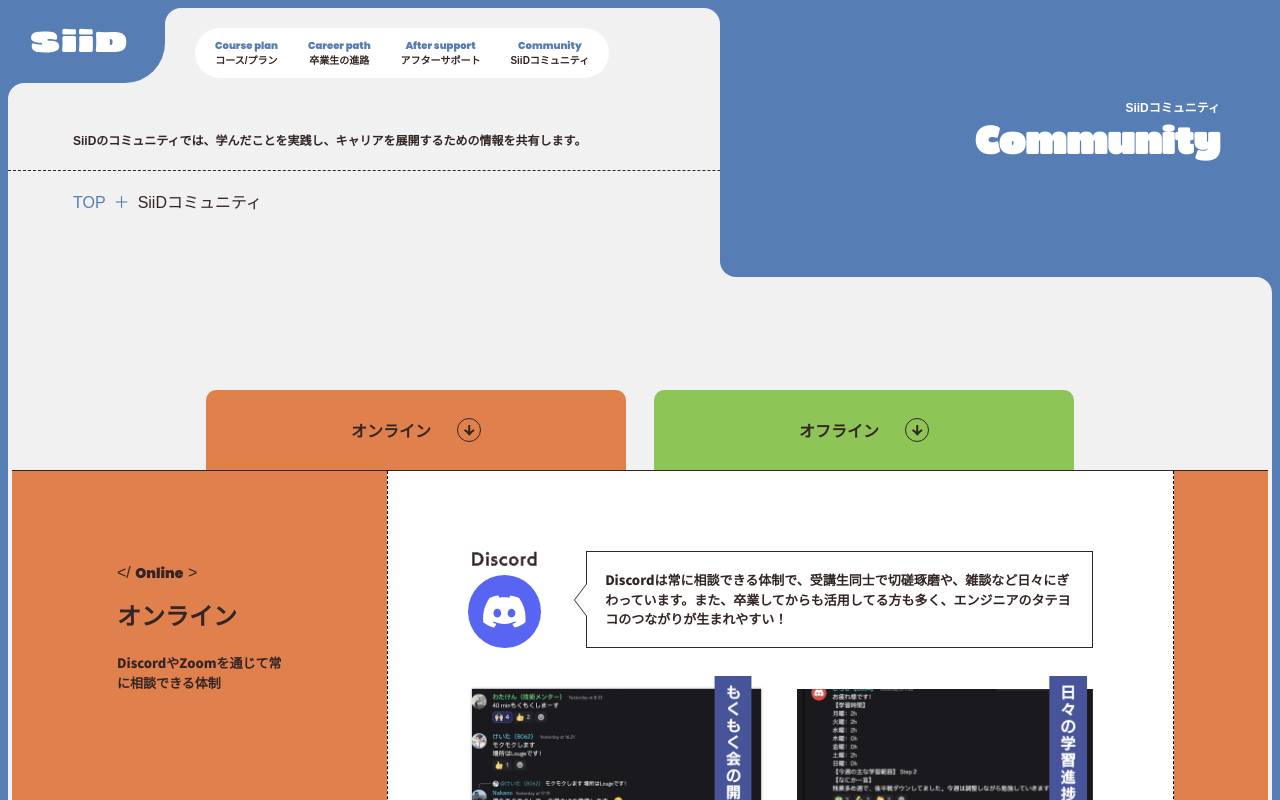
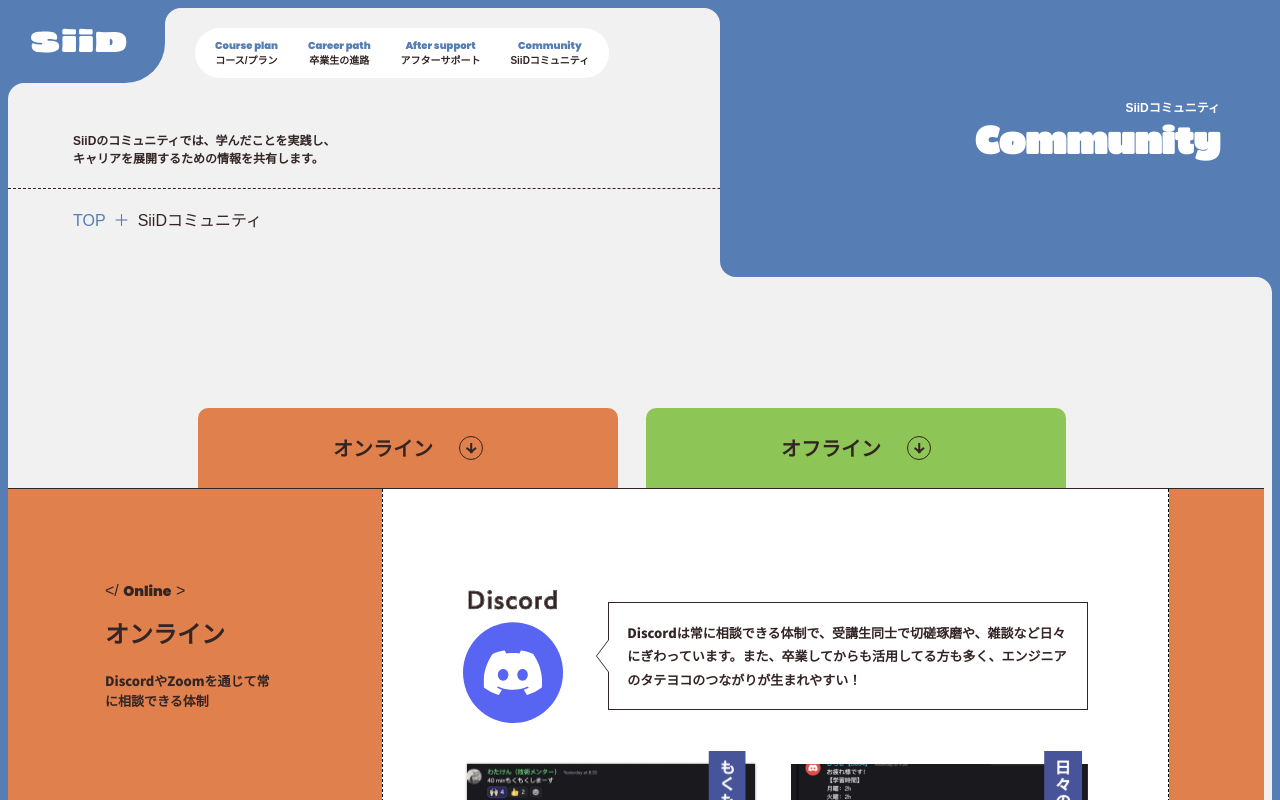
Before and after one commit to seito-developer/siid-web, a Next.js app: page /community in a window 1280 px wide. Shown: the top 800 px of the page. Built offline with nearby package versions, Linux system fonts and the light colour scheme.

Commit message:
css修正

```diff
--- a/src/app/(LowerPages)/community/Community.module.css
+++ b/src/app/(LowerPages)/community/Community.module.css
@@ -1,4 +1,9 @@
 .community {
-  width: calc(100% + (20px * 2));
-  margin-left: -20px;
+  width: calc(100% + ((32px - 8px) * 2));
+  margin-left: -24px;
 }
+@media screen and (min-width: 1280px) {
+  .community {
+    margin-left: -32px;
+  }
+}
--- a/src/components/Community/Tab/Tab.module.css
+++ b/src/components/Community/Tab/Tab.module.css
@@ -18,7 +18,7 @@
   display: flex;
   justify-content: center;
   gap: 8px;
-  font-size: 14px;
+  font-size: 16px;
   font-weight: 600;
   font-family: var(--font-noto-sans-jp);
 }
@@ -42,6 +42,6 @@
     height: 80px;
     flex-direction: row;
     gap: 26px;
-    font-size: 16px;
+    font-size: 20px;
   }
 }
--- a/src/components/Community/Voice/Voice.module.css
+++ b/src/components/Community/Voice/Voice.module.css
@@ -93,7 +93,7 @@
     padding-top: 0;
     padding-left: 300px;
   }
-  .Voice__Lanes:nth-child(n + 4) {
+  .Voice__Lane:nth-child(n + 4) {
     display: block;
   }
   .Voice__Bubble {
--- a/src/components/Community/blocks/BlockInner/Discord/Discord.module.css
+++ b/src/components/Community/blocks/BlockInner/Discord/Discord.module.css
@@ -1,7 +1,7 @@
 .Discord__Images {
   display: flex;
   flex-direction: column;
-  gap: 32px;
+  gap: 24px;
 }
 .Discord__Item {
   width: 100%;
--- a/src/components/Community/blocks/ContentBlock/ContentBlock.module.css
+++ b/src/components/Community/blocks/ContentBlock/ContentBlock.module.css
@@ -1,7 +1,7 @@
 .ContentBlock {
   display: flex;
   align-items: center;
-  gap: 26px;
+  gap: 42px;
   margin-bottom: 24px;
 }
 .ContentBlock__Title {
@@ -28,30 +28,31 @@
   font-family: var(--font-noto-sans-jp);
   font-weight: bold;
   letter-spacing: 1.3;
+  line-height: 1.8;
 }
 .ContentBlock__Balloon::before {
   content: "";
   position: absolute;
   top: 30%;
   transform: translateY(-50%);
-  left: -13px;
+  left: -21px;
   width: 0;
   height: 0;
   border-top: 16px solid transparent;
   border-bottom: 16px solid transparent;
-  border-right: 12px solid #3a2a2a;
+  border-right: 20px solid #3a2a2a;
 }
 .ContentBlock__Balloon::after {
   content: "";
   position: absolute;
   top: 30%;
   transform: translateY(-50%);
-  left: -12px;
+  left: -20px;
   width: 0;
   height: 0;
   border-top: 16px solid transparent;
   border-bottom: 16px solid transparent;
-  border-right: 12px solid #fff;
+  border-right: 20px solid #fff;
 }
 
 @media screen and (min-width: 1280px){
@@ -73,7 +74,7 @@
     font-weight: bold;
   }
   .ContentBlock__ServiceIcon {
-    height: 97px;
+    height: 134px;
   }
   .ContentBlock__Balloon {
     position: relative;
--- a/src/components/Community/mainSection/OfflineSection.module.css
+++ b/src/components/Community/mainSection/OfflineSection.module.css
@@ -30,10 +30,10 @@
   .Offline__Center{
     grid-area: center;
     background: #fff;
-    padding: 80px;
+    padding: 100px 80px;
     display: flex;
     flex-direction: column;
-    gap: 24px;
+    gap: 45px;
     min-width: 0;
     max-width: 787px;
     border-left: 1px dashed #000;
--- a/src/components/Community/mainSection/OnlineSection.module.css
+++ b/src/components/Community/mainSection/OnlineSection.module.css
@@ -28,7 +28,7 @@
   .Online__Center {
     background: #fff;
     grid-area: center;
-    padding: 80px;
+    padding: 100px 80px;
     gap: 84px;
     min-width: 0;
     border-left: 1px dashed #000;
--- a/src/components/Community/parts/Ribbon/Ribbon.module.css
+++ b/src/components/Community/parts/Ribbon/Ribbon.module.css
@@ -1,6 +1,6 @@
 .Ribbon__MarqueeContainer {
   width: 100vw;
-  margin-left: -20px;
+  margin-left: -24px;
   background: #924A8F;
   position: relative;
   overflow: clip;
--- a/src/constants/meta.ts
+++ b/src/constants/meta.ts
@@ -30,7 +30,7 @@
       en: 'Community',
     },
     url: '/community',
-    description: 'SiiDのコミュニティでは、学んだことを実践し、キャリアを展開するための情報を共有します。',
+    description: 'SiiDのコミュニティでは、学んだことを実践し、<br />キャリアを展開するための情報を共有します。',
   },
   service: {
     name: {
```
